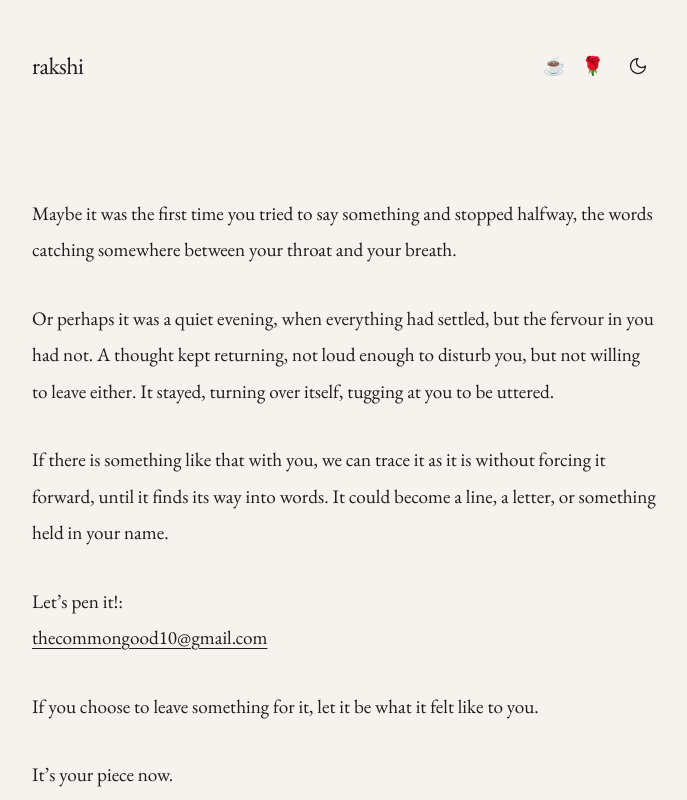
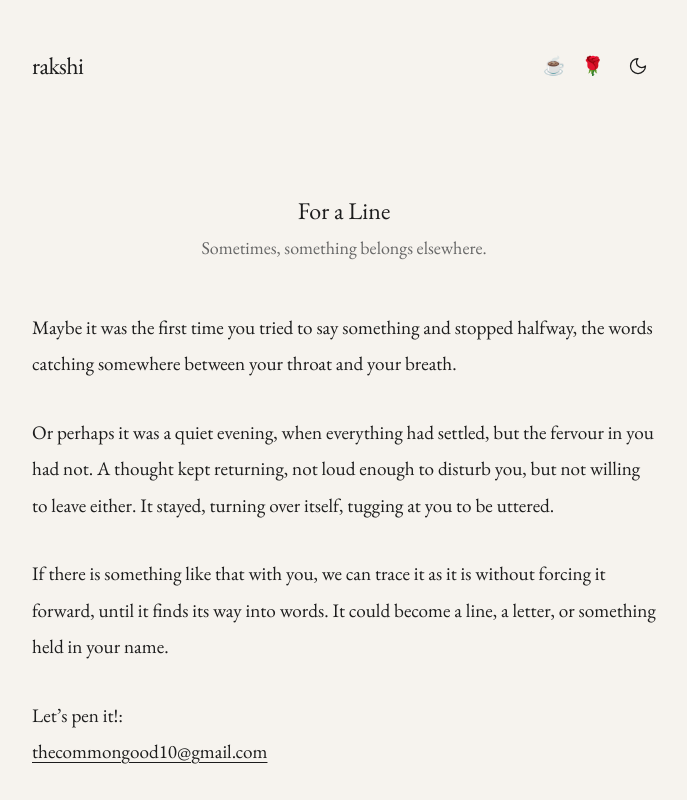
Before and after one commit to rakshew/blog, a Next.js app: page /write in a window 1280 px wide. Shown: the top 800 px of the page, without its empty margins (296-983 px from the left). Built offline with nearby package versions, Linux system fonts and the light colour scheme.

Commit message:
Refactor WritePage layout and content structure

```diff
--- a/app/write/page.tsx
+++ b/app/write/page.tsx
@@ -1,7 +1,20 @@
 export default function WritePage() {
   return (
     <main className="max-w-2xl mx-auto px-6 py-16 font-serif">
-      <div className="space-y-8 text-[1.2rem] leading-[1.9]">
+      <div className="space-y-12 text-center">
+
+        {/* Title Section */}
+        <div className="space-y-2">
+          <h1 className="text-2xl leading-tight">
+            For a Line
+          </h1>
+          <p className="text-lg text-muted-foreground">
+            Sometimes, something belongs elsewhere.
+          </p>
+        </div>
+
+        {/* Description */}
+        <div className="space-y-8 text-[1.2rem] leading-[1.9] text-left">
 
           <p>
             Maybe it was the first time you tried to say something and stopped halfway, the words catching somewhere between your throat and your breath.
@@ -32,6 +45,7 @@ export default function WritePage() {
           <p>It’s your piece now.</p>
 
         </div>
+      </div>
     </main>
   )
 }
```
Lines whose indentation alone changed are shown as unchanged.
